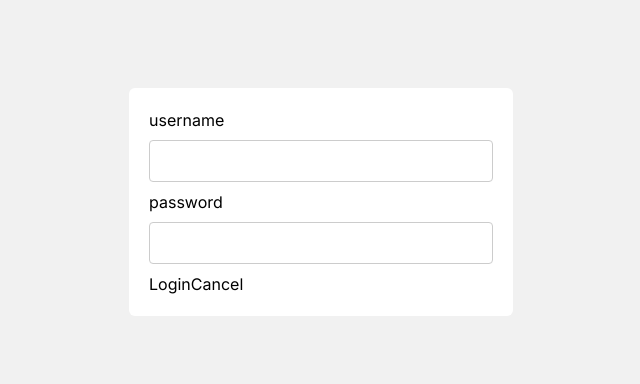
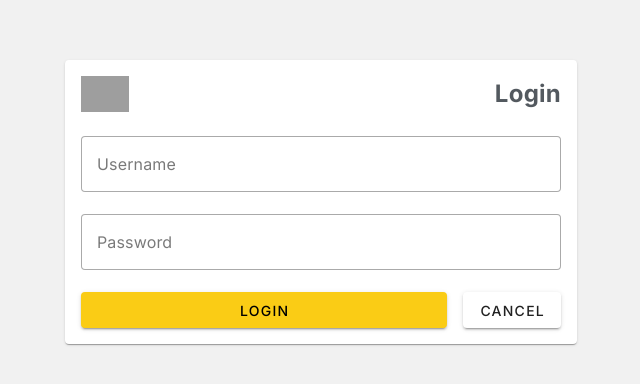
Before and after one commit to CominS00n/rtc_manage_account_frontend, a Vue app: page /login in a window 1280 px wide. Shown: the part 214-598 px from the top of the page, without its empty margins (319-959 px from the left). Built offline with nearby package versions, Linux system fonts and the light colour scheme; no server answers; grey boxes are pictures that could not be loaded.

Commit message:
fix auth router path and design login page.

```diff
--- a/src/App.vue
+++ b/src/App.vue
@@ -72,22 +72,26 @@
 </template>
 
 <script setup lang="ts">
-import { RouterView, useRoute } from 'vue-router'
+import { RouterView, useRoute, useRouter } from 'vue-router'
 import useLoginApi from '@/composable/loginApi'
 import { useUserStore } from '@/stores/user'
 import { ref } from 'vue'
 
 const route = useRoute()
+const router = useRouter()
 const userStore = useUserStore()
 const { logout } = useLoginApi()
 
 const userInfo = ref(userStore.user)
-console.log(userStore)
+
 const handleLogout = async () => {
   userStore.setPermissions([])
   userStore.setUser('')
-  await logout
-  location.reload()
+  await logout()
+  router.push('/').finally(() => {
+    location.reload()
+  })
+
 }
 </script>
 
--- a/src/components/layouts/navigationBar.vue
+++ b/src/components/layouts/navigationBar.vue
@@ -8,7 +8,7 @@
         v-for="menu in filteredMenuList"
         :key="menu.title"
         :class="
-          router.currentRoute.value.path === menu.link
+          router.currentRoute.value.name === menu.title
             ? 'menu-activate'
             : 'menu'
         "
@@ -69,7 +69,7 @@
           v-for="menu in group"
           :key="menu.title"
           :class="
-            router.currentRoute.value.path === menu.link
+            router.currentRoute.value.name === menu.title
               ? 'menu-activate'
               : 'menu'
           "
--- a/src/constants/menuList.ts
+++ b/src/constants/menuList.ts
@@ -1,43 +1,43 @@
 export const menuList = [
   {
     title: 'request account',
-    link: '/',
+    link: 'request-account',
     icon: 'user-plus',
     role: 'guest',
   },
   {
     title: 'account request',
-    link: '/account-request',
+    link: 'account-request',
     icon: 'user',
     role: 'reqAccountRead',
   },
   {
     title: 'user management',
-    link: '/user-management',
+    link: 'user-management',
     icon: 'user-group',
     role: 'userRead',
   },
   {
     title: 'activity logs',
-    link: '/activity-log',
+    link: 'activity-log',
     icon: 'document-text',
     role: 'logRead',
   },
   {
     title: 'roles',
-    link: '/roles',
+    link: 'roles',
     icon: 'shield-check',
     role: 'roleRead',
   },
   {
     title: 'user audit',
-    link: '/user-audit',
+    link: 'user-audit',
     icon: 'command-line',
     role: 'userUpdate',
   },
   {
     title: 'settings',
-    link: '/settings',
+    link: 'settings',
     icon: 'cog-6-tooth',
     role: 'allowAll',
   },
--- a/src/router/index.ts
+++ b/src/router/index.ts
@@ -3,28 +3,37 @@ import { createRouter, createWebHistory } from 'vue-router'
 const routes = [
   {
     path: '/',
-    name: 'Home',
-    alias: '/home',
+    name: 'request',
+    component: () => import('../views/RequestAccView.vue'),
+    meta: {
+      title: 'Request Account',
+    },
+  },
+  {
+    path: '/admin',
+    name: 'admin',
+    redirect: '/admin/request-account',
     components: {
       default: () => import('../components/layouts/mainLayout.vue'),
       LeftSidebar: () => import('../components/layouts/navigationBar.vue'),
     },
     children: [
       {
-        path: '',
-        name: 'request-account',
+        path: 'request-account',
+        name: 'request account',
         component: () => import('../views/RequestAccView.vue'),
         meta: {
-          title: 'Home',
+          title: 'request account',
+          requiresAuth: true,
         },
       },
       {
         path: 'account-request',
-        name: 'account-request',
+        name: 'account request',
         component: () => import('../views/AccountView.vue'),
         meta: {
           title: 'Request Account',
-          authentication: true,
+          requiresAuth: true,
         },
       },
       {
@@ -33,59 +42,59 @@ const routes = [
         component: () => import('../views/ExportPdfView.vue'),
         meta: {
           title: 'View Request',
-          authentication: true,
+          requiresAuth: true,
         },
       },
       {
         path: 'user-management',
-        name: 'User Management',
+        name: 'user management',
         component: () => import('../views/userManageView.vue'),
         meta: {
           title: 'User Management',
-          authentication: true,
+          requiresAuth: true,
         },
       },
       {
         path: 'activity-log',
-        name: 'Activity Log',
+        name: 'activity logs',
         component: () => import('../views/ActivityLogView.vue'),
         meta: {
           title: 'Activity Log',
-          authentication: true,
+          requiresAuth: true,
         },
       },
       {
         path: 'roles',
-        name: 'Role Management',
+        name: 'roles',
         component: () => import('../views/RoleManageView.vue'),
         meta: {
           title: 'Role Management',
-          authentication: true,
+          requiresAuth: true,
         },
       },
       {
         path: 'user-audit',
-        name: 'User Audit',
+        name: 'user audit',
         component: () => import('../views/UserAuditView.vue'),
         meta: {
           title: 'User Audit',
-          authentication: true,
+          requiresAuth: true,
         },
       },
       {
-        path: '/settings',
-        name: 'Settings',
+        path: 'settings',
+        name: 'settings',
         component: () => import('../views/settingView.vue'),
         meta: {
           title: 'Settings',
-          authentication: true,
+          requiresAuth: true,
         },
       },
     ],
   },
   {
     path: '/approval/:token',
-    name: 'Approval',
+    name: 'approval',
     component: () => import('../views/ApproveView.vue'),
     meta: {
       title: 'Approve Request',
@@ -93,7 +102,7 @@ const routes = [
   },
   {
     path: '/login',
-    name: 'Login',
+    name: 'login',
     component: () => import('../views/LoginView.vue'),
     meta: {
       title: 'Login',
@@ -121,7 +130,17 @@ router.beforeEach((to, from, next) => {
     typeof to.meta.title === 'function'
       ? to.meta.title(to)
       : to.meta.title || defaultTitle
-  next()
+
+  const user = localStorage.getItem('user')
+
+  if (to.path === '/' && user) {
+    next({ name: 'admin' })
+  } else if (to.meta.requiresAuth && !user) {
+    next({ name: 'login' })
+  } else {
+    next()
+  }
+
 })
 
 export default router
--- a/src/views/LoginView.vue
+++ b/src/views/LoginView.vue
@@ -1,18 +1,35 @@
 <template>
   <section>
     <div class="login h-screen flex justify-center items-center">
-      <nt_card class="max-w-96">
-        <template #detail>
-          <label for="username">username</label>
-          <input type="text" name="username" v-model="username" />
-          <label for="password">password</label>
-          <input type="password" name="password" v-model="password" />
-        </template>
-        <template #action>
-          <button @click="handleLogin">Login</button>
-          <button @click="handleBack">Cancel</button>
-        </template>
-      </nt_card>
+      <v-card>
+        <v-card-text>
+          <div class="flex items-center justify-between text-[#53595f]">
+            <img src="/ntlogo.ico" alt="" class="w-12" />
+            <h1 class="text-2xl font-bold">Login</h1>
+          </div>
+          <div class="mt-6">
+            <v-text-field
+              label="Username"
+              variant="outlined"
+              width="480"
+              v-model="username"
+            ></v-text-field
+            ><v-text-field
+              label="Password"
+              variant="outlined"
+              type="password"
+              width="480"
+              v-model="password"
+            ></v-text-field>
+          </div>
+          <div class="flex items-center gap-x-4">
+            <v-btn @click="handleLogin" color="#facc15" class="flex-1"
+              >Login</v-btn
+            >
+            <v-btn @click="handleBack">Cancel</v-btn>
+          </div>
+        </v-card-text>
+      </v-card>
     </div>
   </section>
 </template>
@@ -21,13 +38,13 @@
 import { ref } from 'vue'
 import { useRouter } from 'vue-router'
 import { useUserStore } from '@/stores/user'
+import { useToast } from 'vue-toastification'
 
 import useLoginApi from '@/composable/loginApi'
 
-import nt_card from '@/components/cards/nt_card.vue'
-
 const router = useRouter()
 const userStore = useUserStore()
+const toast = useToast()
 
 const username = ref<string>('')
 const password = ref<string>('')
@@ -35,9 +52,16 @@ const password = ref<string>('')
 const { login } = useLoginApi()
 
 const handleLogin = async () => {
+  if (!username.value || !password.value) {
+    toast.error('Please enter username and password')
+    return
+  }
   try {
     await login(username.value, password.value).then(res => {
-      if (res) {
+      if (res.status === 401) {
+        toast.error('Invalid username or password')
+        return
+      } else {
         userStore.setPermissions(res.permissions)
         userStore.setUser(res.name)
       }
```
